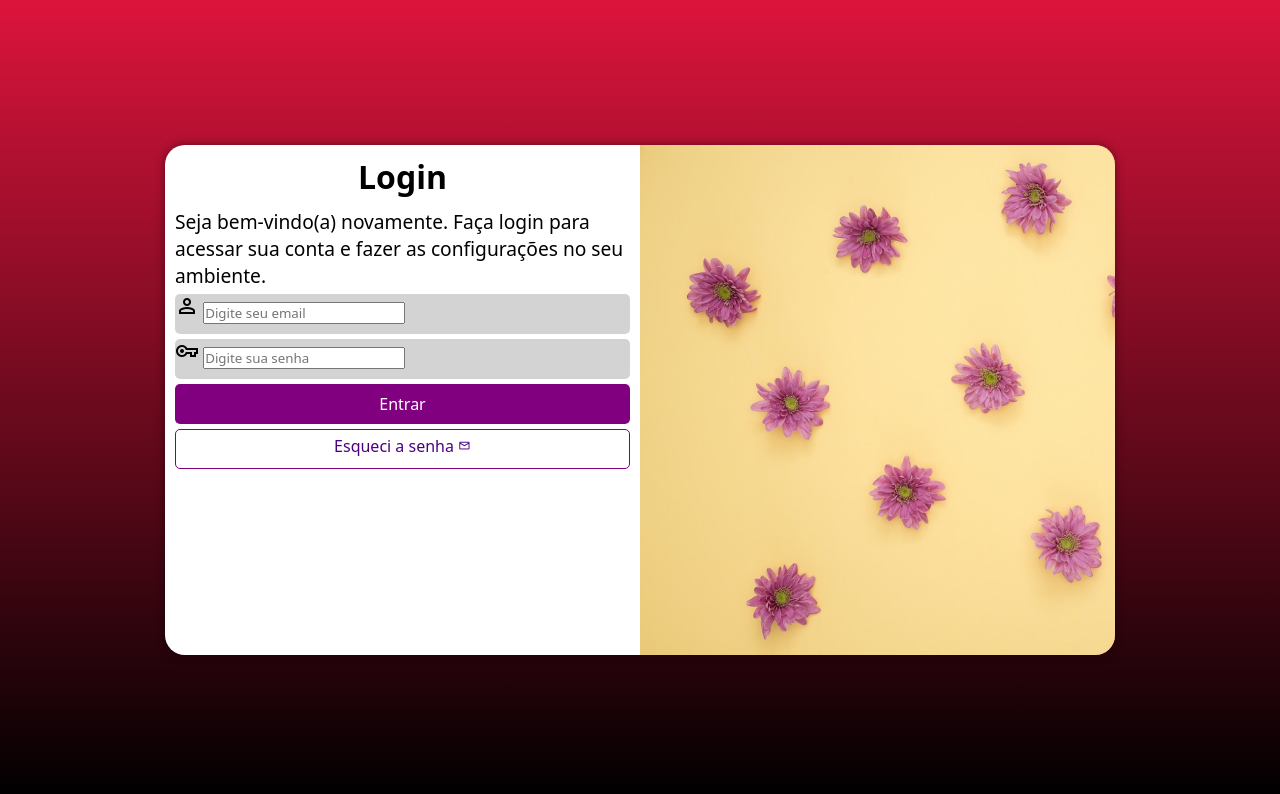
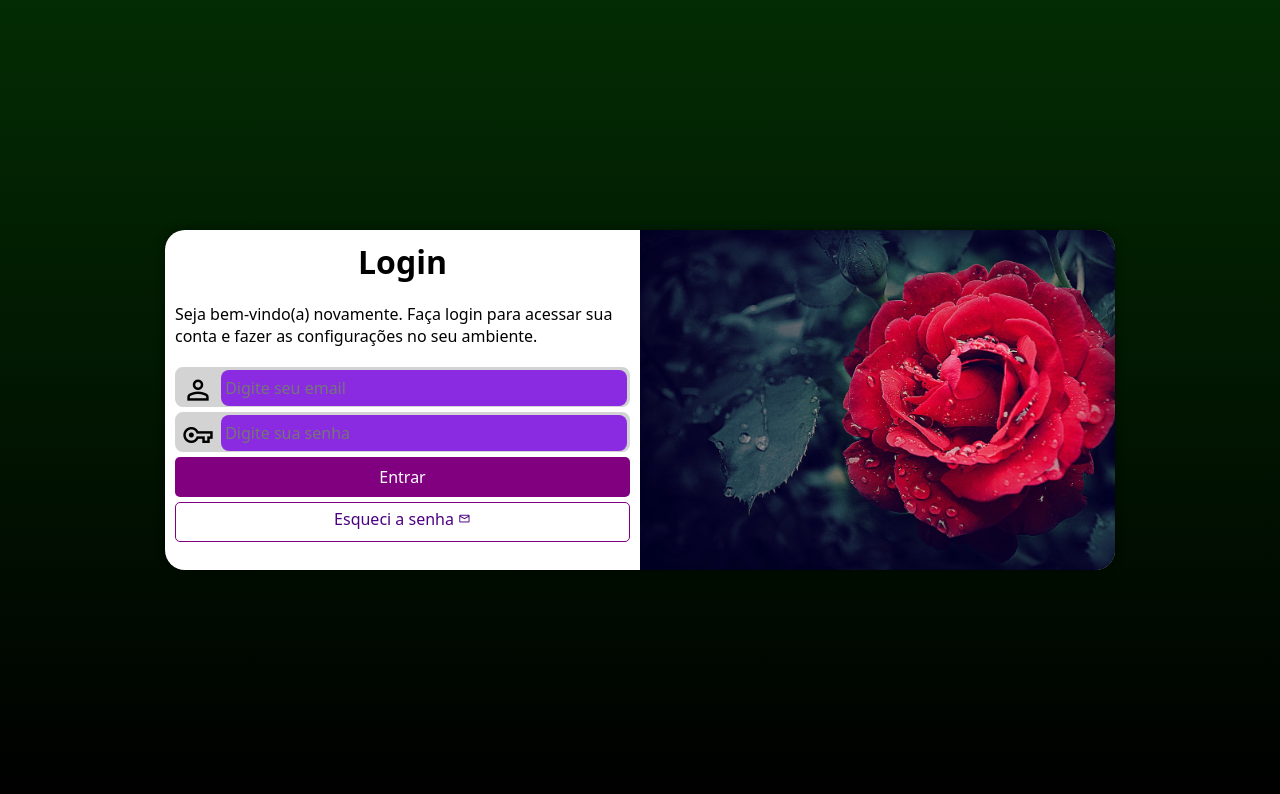
Before and after one commit to Giseleoliveira96/projeto-login, a plain HTML site: page index.html in a window 1280 px wide. Drawn offline with nearby package versions, Linux system fonts and the light colour scheme.

Commit message:
finalizei projeto-login

```diff
--- a/estilos/media-query.css
+++ b/estilos/media-query.css
@@ -2,16 +2,18 @@
 
 @media screen and (min-width: 768px) and (max-width: 992px) {
     body {
-        background-image: linear-gradient(to bottom, #dc143c, black);
+        background-image: linear-gradient(to bottom, rgb(3, 44, 3), black);
     }
     section#login {
         width: 80vw;
+        height: 308px;
     }
 
     section#login > div#imagem {
         float: left;
         width: 30%;
         height: 100%;
+
     }
 
     section#login > div#formulario {
@@ -24,22 +26,25 @@
     }
 
     div#formulario > p{
-        font-size: 1.2em;
+        font-size: 1em;
+        margin: 10px 0px;
     }
 }
 
 @media screen and (min-width: 992px) {
     body {
-        background-image: linear-gradient(to bottom, #dc143c, black);
+        background-image: linear-gradient(to bottom, rgb(3, 44, 3), black);
     }
     section#login{
         width: 950px;
+        height: 340px;
     }
 
     section#login > div#imagem {
         float: right;
         width: 50%;
         height: 100%;
+
     }
 
     section#login > div#formulario {
@@ -51,7 +56,8 @@
     }
 
     div#formulario > p{
-        font-size: 1.2em;
+        font-size: 1em;
+        margin: 20px 0px;
     }
 
 }
--- a/estilos/style.css
+++ b/estilos/style.css
@@ -8,7 +8,7 @@
 }
 
 body, html {
-    background-color: #dc143c;
+    background-color:rgb(3, 44, 3);
     height: 100vh;
     width: 100vw;
 }
@@ -38,7 +38,7 @@ section#login {
 
 section#login > div#imagem {
     display: block;
-    background: crimson url("../imagens/Flores.jpg") no-repeat;
+    background: rgb(3, 44, 3) url("../imagens/imagemflor.jpg") no-repeat;
     background-size: cover;
     background-position: left bottom;
     height: 200px;
@@ -56,17 +56,42 @@ div#formulario > h1{
 
 div#formulario > p {
     font-size: .8em;
+    margin: 10px 0px;
 }
 
 form > div.campo{
     background-color: lightgrey;
+    border: 2px solid  lightgrey;
     height: 40px;
-    border-radius: 5px;
+    border-radius: 8px;
     margin: 5px 0px;
+
 }
 
 div.campo > label {
     display: none;
+}
+
+div.campo > span {
+    color: black;
+    font-size: 2em;
+    width: 40px;
+    padding: 5px;
+}
+
+div.campo > input {
+    background-color: blueviolet;
+    font-size: 1em;
+    width: calc(100% - 45px);
+    height: 100%;
+    border: 0px;
+    border-radius: 8px;
+    padding: 4px;
+    transform: translateY(-12px);
+}
+
+div.campo > input:focus-within {
+    background-color: white;
 }
 
 form > input {
@@ -84,7 +109,9 @@ form > input {
 
 form > input[type=submit]:hover {
     background-color: blueviolet;
+
 }
+
 
 form >a.botao {
     display: block;
```
Also changed, not shown: imagens/imagemflor.jpg (added).
